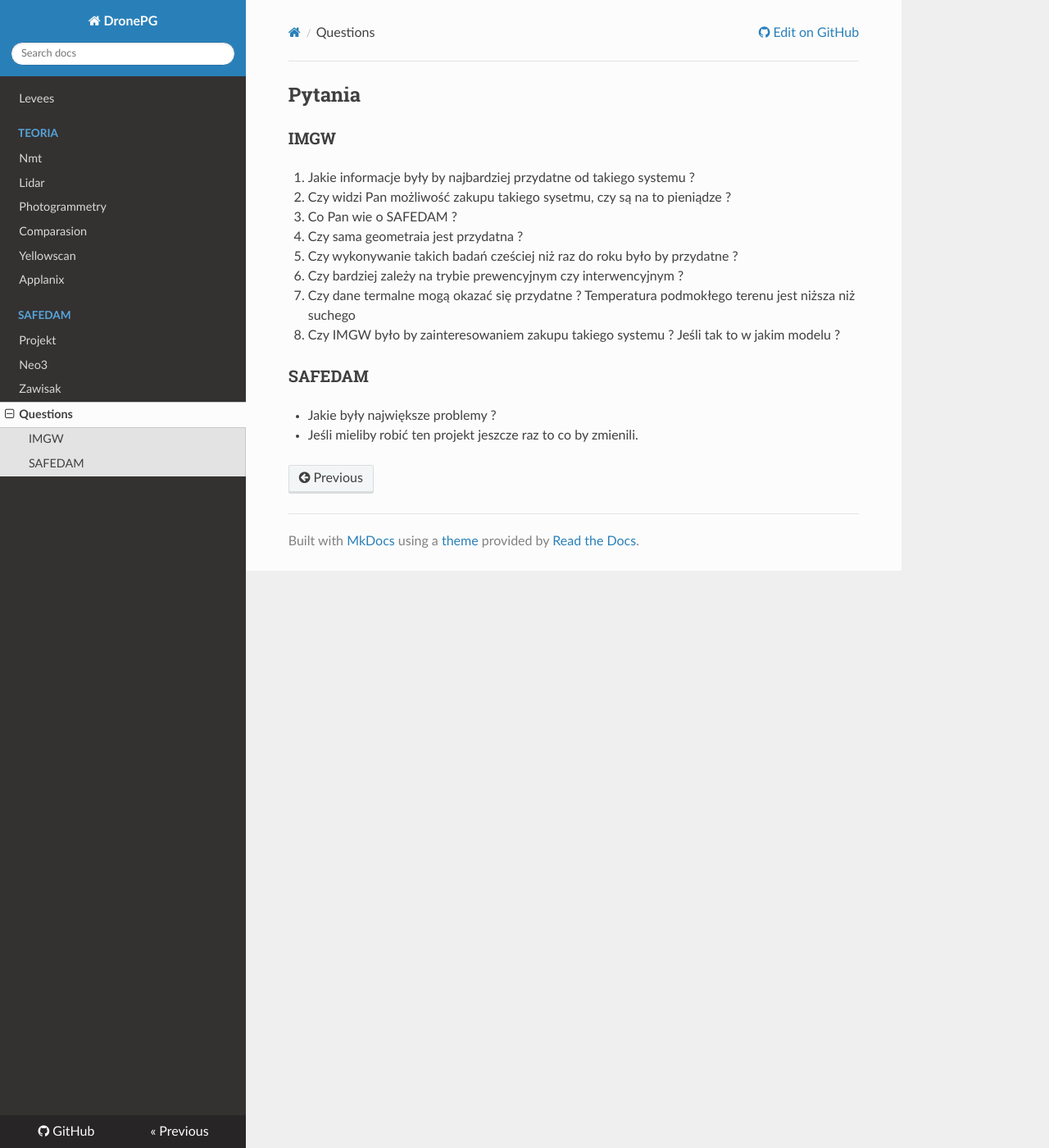
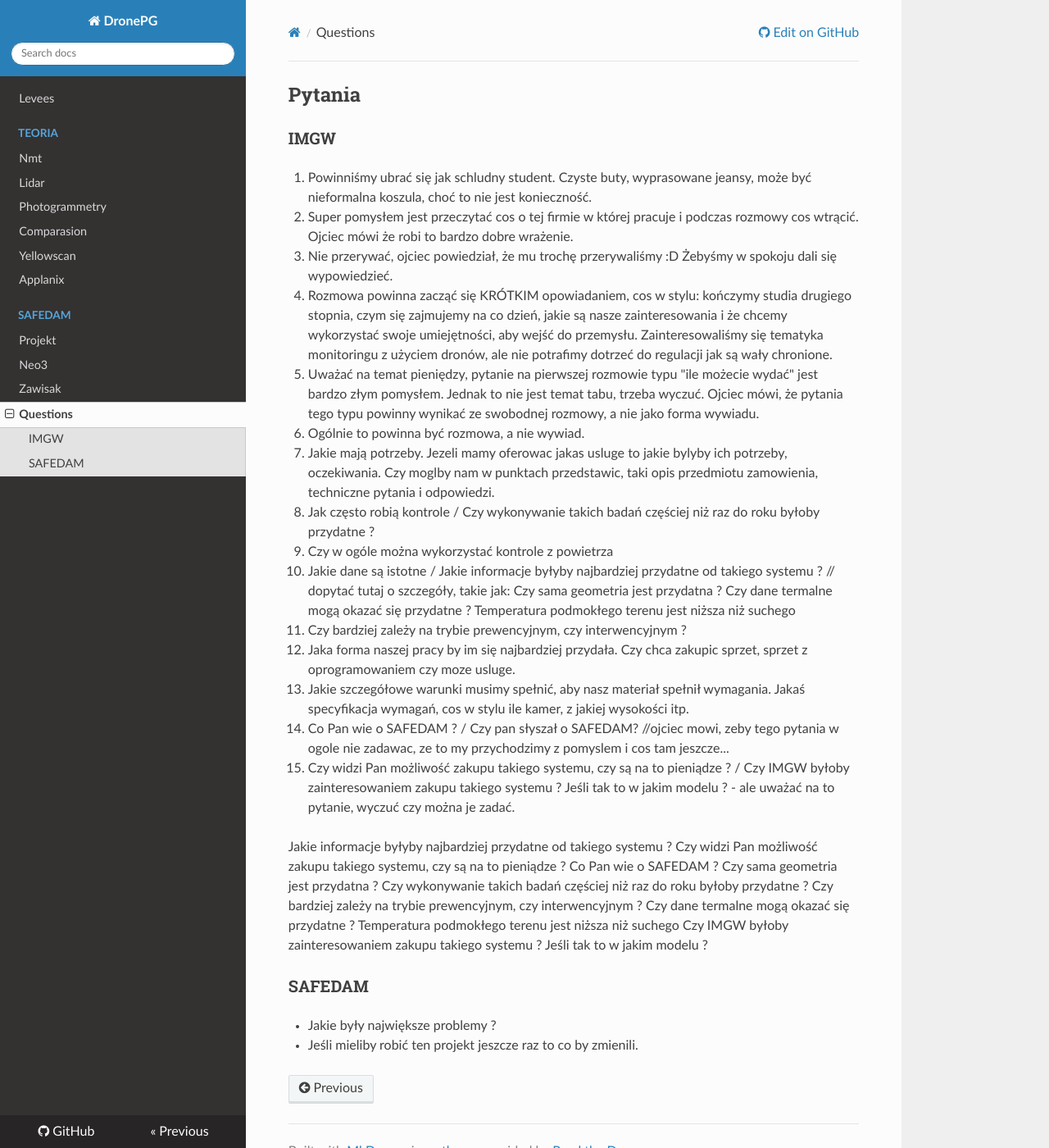
Before and after one commit to mozerpol/docs, an MkDocs documentation site: the page built from docs/questions.md, in a window 1280 px wide and 1400 px high. Shown: the whole window at 82% size. Built offline with MkDocs 1.6.1, drawn with Linux system fonts in a browser that asks for light colours; nearby versions of some CDN libraries.

Commit message:
Update questions.md

```diff
--- a/docs/questions.md
+++ b/docs/questions.md
@@ -1,15 +1,30 @@
 # Pytania
 
 ## IMGW
-1. Jakie informacje były by najbardziej przydatne od takiego systemu ?
-2. Czy widzi Pan możliwość zakupu takiego sysetmu, czy są na to pieniądze ?
-3. Co Pan wie o SAFEDAM ?
-4. Czy sama geometraia jest przydatna ?
-5. Czy wykonywanie takich badań cześciej niż raz do roku było by przydatne ?
-6. Czy bardziej zależy na trybie prewencyjnym czy interwencyjnym ?
-7. Czy dane termalne mogą okazać się przydatne ? Temperatura podmokłego terenu jest niższa niż suchego
-8. Czy IMGW było by zainteresowaniem zakupu takiego systemu ? Jeśli tak to w jakim modelu ?
+1. Powinniśmy ubrać się jak schludny student. Czyste buty, wyprasowane jeansy, może być nieformalna koszula, choć to nie jest konieczność.
+2. Super pomysłem jest przeczytać cos o tej firmie w której pracuje i podczas rozmowy cos wtrącić. Ojciec mówi że robi to bardzo dobre wrażenie.
+3. Nie przerywać, ojciec powiedział, że mu trochę przerywaliśmy :D Żebyśmy w spokoju dali się wypowiedzieć.
+4. Rozmowa powinna zacząć się KRÓTKIM opowiadaniem, cos w stylu: kończymy studia drugiego stopnia, czym się zajmujemy na co dzień, jakie są nasze zainteresowania i że chcemy wykorzystać swoje umiejętności, aby wejść do przemysłu. Zainteresowaliśmy się tematyka monitoringu z użyciem dronów, ale nie potrafimy dotrzeć do regulacji jak są wały chronione.
+5. Uważać na temat pieniędzy, pytanie na pierwszej rozmowie typu "ile możecie wydać" jest bardzo złym pomysłem. Jednak to nie jest temat tabu, trzeba wyczuć. Ojciec mówi, że pytania tego typu powinny wynikać ze swobodnej rozmowy, a nie jako forma wywiadu.
+6. Ogólnie to powinna być rozmowa, a nie wywiad.
+7. Jakie mają potrzeby. Jezeli mamy oferowac jakas usluge to jakie bylyby ich potrzeby, oczekiwania. Czy moglby nam w punktach przedstawic, taki opis przedmiotu zamowienia, techniczne pytania i odpowiedzi.
+8. Jak często robią kontrole / Czy wykonywanie takich badań częściej niż raz do roku byłoby przydatne ?
+9. Czy w ogóle można wykorzystać kontrole z powietrza
+10. Jakie dane są istotne / Jakie informacje byłyby najbardziej przydatne od takiego systemu ? // dopytać tutaj o szczegóły, takie jak: Czy sama geometria jest przydatna ? Czy dane termalne mogą okazać się przydatne ? Temperatura podmokłego terenu jest niższa niż suchego
+11. Czy bardziej zależy na trybie prewencyjnym, czy interwencyjnym ?
+12. Jaka forma naszej pracy by im się najbardziej przydała. Czy chca zakupic sprzet, sprzet z oprogramowaniem czy moze usluge.
+13. Jakie szczegółowe warunki musimy spełnić, aby nasz materiał spełnił wymagania. Jakaś specyfikacja wymagań, cos w stylu ile kamer, z jakiej wysokości itp.
+14. Co Pan wie o SAFEDAM ? / Czy pan słyszał o SAFEDAM? //ojciec mowi, zeby tego pytania w ogole nie zadawac, ze to my przychodzimy z pomyslem i cos tam jeszcze...
+15. Czy widzi Pan możliwość zakupu takiego systemu, czy są na to pieniądze ? / Czy IMGW byłoby zainteresowaniem zakupu takiego systemu ? Jeśli tak to w jakim modelu ? - ale uważać na to pytanie, wyczuć czy można je zadać.
 
+Jakie informacje byłyby najbardziej przydatne od takiego systemu ?
+Czy widzi Pan możliwość zakupu takiego systemu, czy są na to pieniądze ?
+Co Pan wie o SAFEDAM ?
+Czy sama geometria jest przydatna ?
+Czy wykonywanie takich badań częściej niż raz do roku byłoby przydatne ?
+Czy bardziej zależy na trybie prewencyjnym, czy interwencyjnym ?
+Czy dane termalne mogą okazać się przydatne ? Temperatura podmokłego terenu jest niższa niż suchego
+Czy IMGW byłoby zainteresowaniem zakupu takiego systemu ? Jeśli tak to w jakim modelu ?
 
 ## SAFEDAM
  - Jakie były największe problemy ?
```
